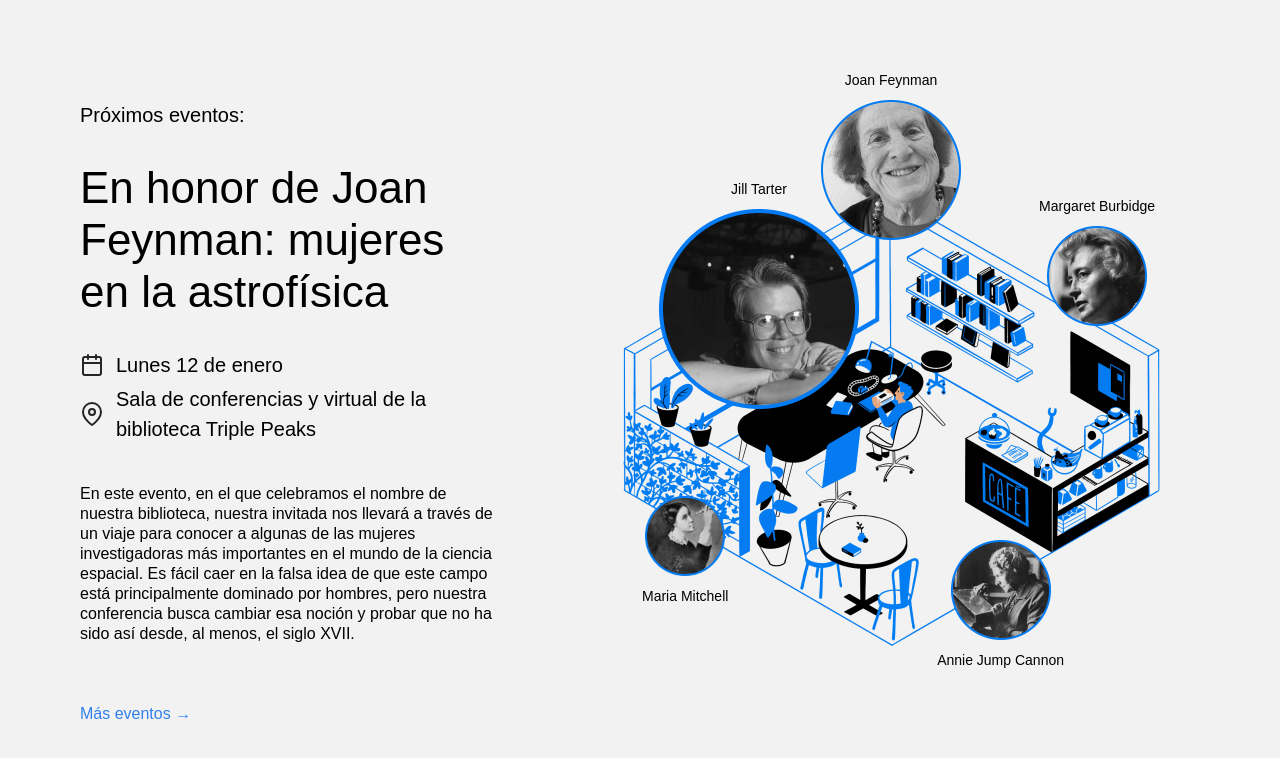
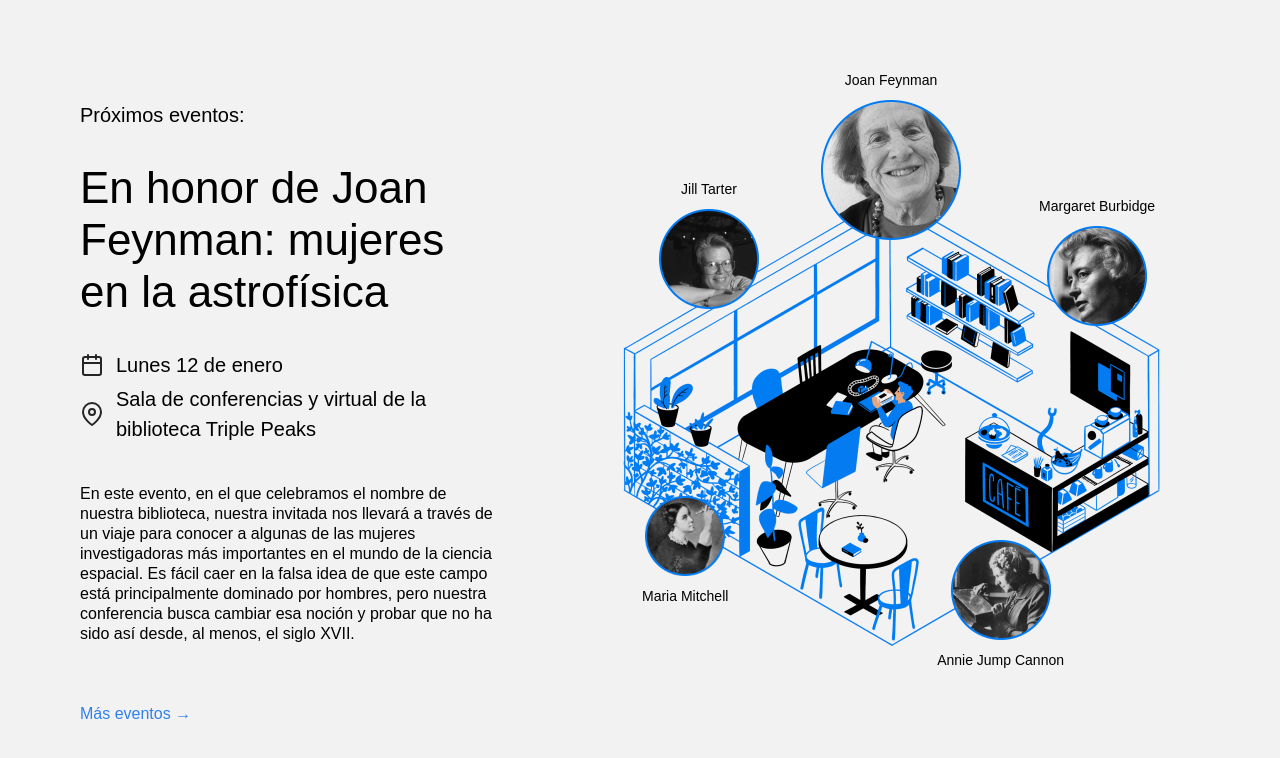
Before and after one commit to ramirotorino/web_project_library, a plain HTML site: page index.html in a window 1280 px wide. Shown: the part 2094-2852 px from the top of the page. Drawn offline with Linux system fonts and the light colour scheme.

Commit message:
Nueva actualización de mi proyecto

```diff
--- a/index.html
+++ b/index.html
@@ -191,7 +191,11 @@
             </div>
             <div class="person person_name_tarter">
               <p class="person__caption">Jill Tarter</p>
-              <img src="./images/person_tarter.png" alt="Imagen Tarter" />
+              <img
+                src="./images/person_tarter.png"
+                alt="Imagen Tarter"
+                class="person__image person__image_size_m"
+              />
             </div>
             <div class="person person_name_burbidge">
               <p class="person__caption">Margaret Burbidge</p>
```
